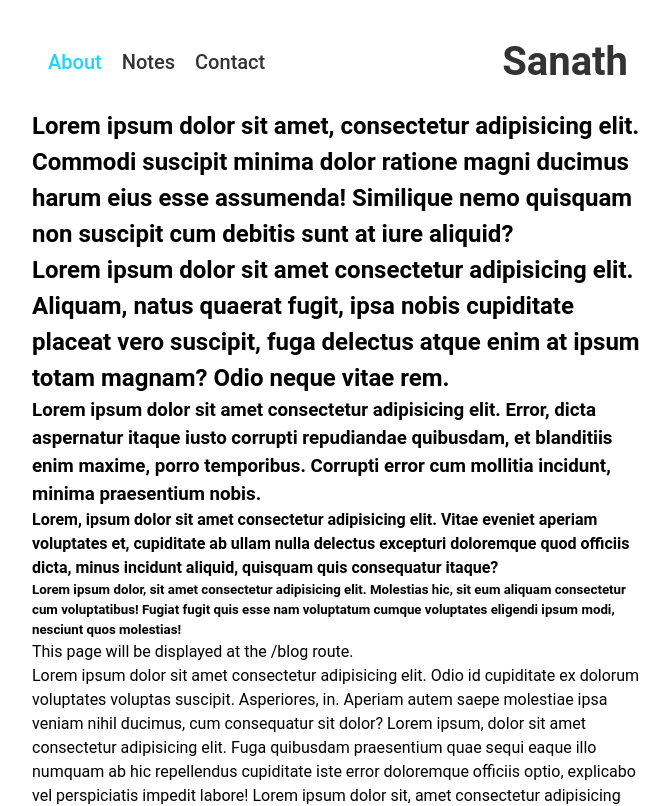
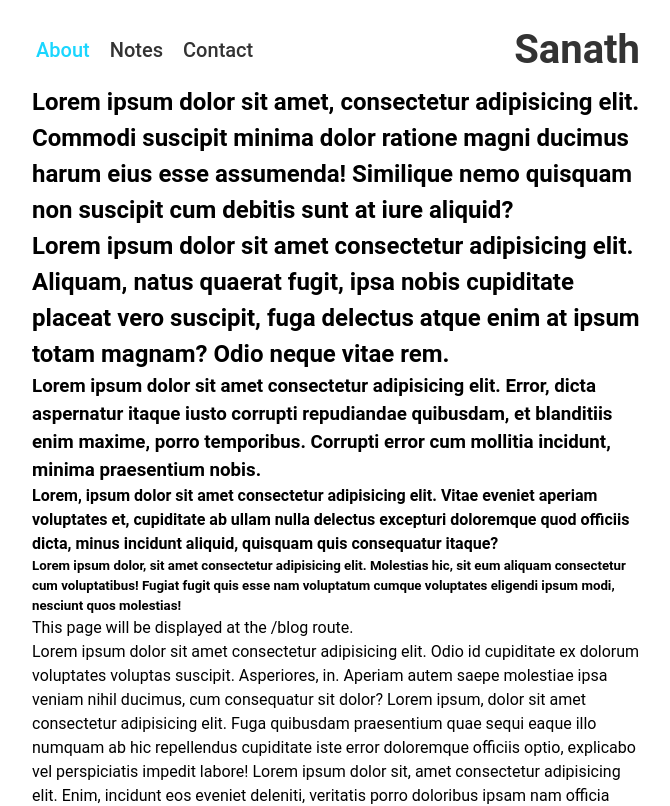
Before and after one commit to sanathkandikanti/personal-website-frontend, a Nuxt app: page / in a window 1280 px wide. Shown: the top 806 px of the page, without its empty margins (302-972 px from the left). Built offline with nearby package versions, Linux system fonts and the light colour scheme.

Commit message:
Fix padding in header

```diff
--- a/components/header.vue
+++ b/components/header.vue
@@ -2,7 +2,7 @@
     <header class="header">
         <v-container>
             <v-row align="center">
-          <v-col cols="6">
+                <v-col cols="6" class="no-padding">
                     <nav>
                         <ul class="menu-items">
                             <li><nuxt-link to="/" exact>About</nuxt-link></li>
@@ -11,7 +11,7 @@
                         </ul>
                     </nav>
                 </v-col>
-          <v-col cols="6" class="text-right">
+                <v-col cols="6" class="text-right no-padding">
                     <span class="header-text"><nuxt-link to="/">Sanath</nuxt-link></span>
                 </v-col>
             </v-row>
@@ -20,10 +20,17 @@
 </template>
 
 <style scoped>
+
+/* Additional class to remove padding */
+.no-padding {
+  padding: 0 !important;
+}
+
 .menu-items {
     display: flex;
     list-style: none;
     padding: 0;
+    padding-left: 0;
 }
 
 .menu-items li {
```
Lines whose indentation alone changed are shown as unchanged.
